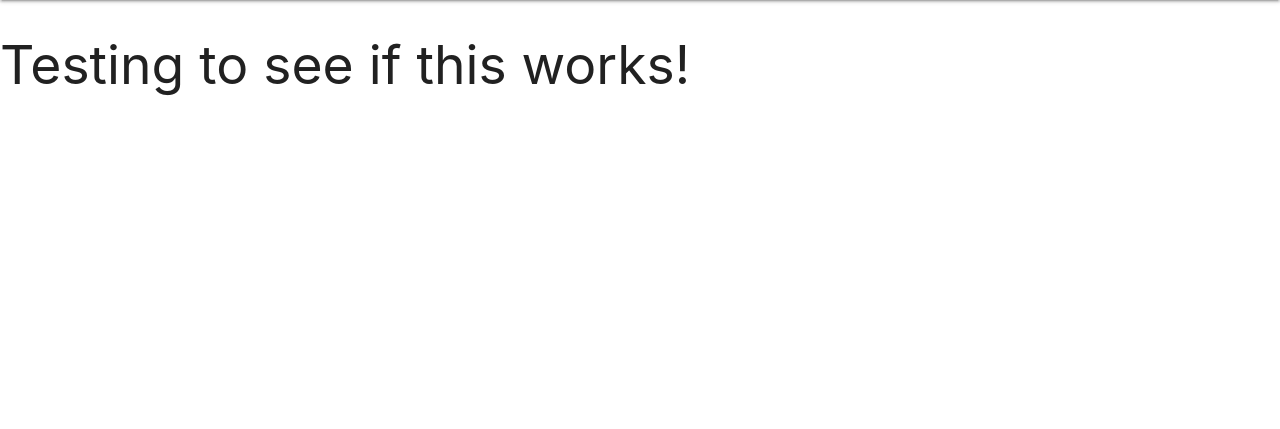
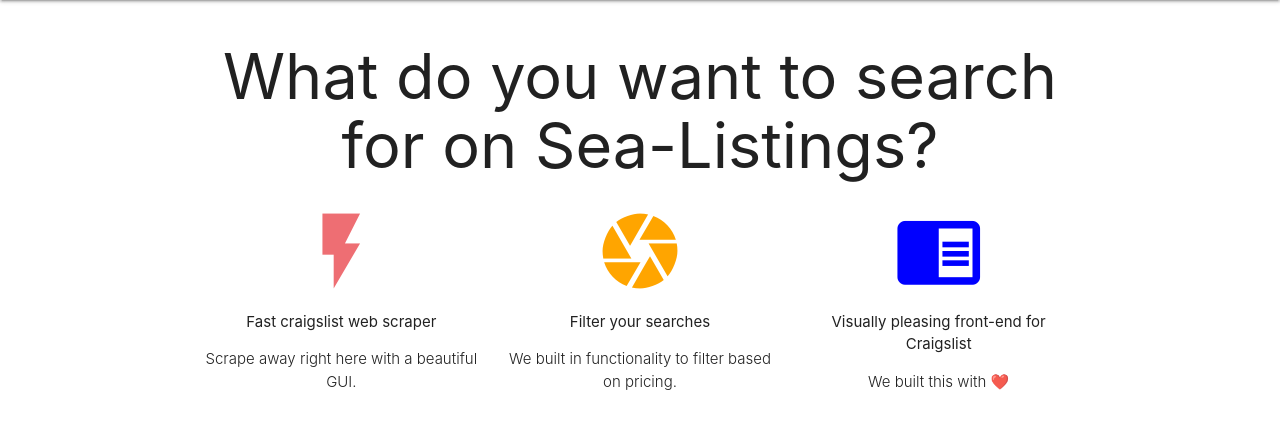
Before and after one commit to njch5/Sea-Listings, a Django app: page / in a window 1280 px wide. Shown: the part 64-493 px from the top of the page. Run offline with Django 3.2, Linux system fonts and the light colour scheme.

Commit message:
Added text for front page

```diff
--- a/sea_listings/templates/base.html
+++ b/sea_listings/templates/base.html
@@ -20,6 +20,42 @@
           </ul>
       </div>
     </nav>
-    <h2>Testing to see if this works!</h2>
+    <div class="container">
+    <h1 style="text-align: center">What do you want to search for on Sea-Listings?</h1>
+    <!-- Using flexbox to contain each element -->
+    <div class="row">
+        <div class="col s4">
+            <!-- Promo Content 1 goes here -->
+            <div class="center">
+                <i class="large material-icons" style="color: #EE6E73">flash_on</i>
+                <p>Fast craigslist web scraper</p>
+                <p class="light center">Scrape away right here with a beautiful GUI.</p>
+            </div>
+        </div>
+
+        <div class="col s4">
+          <!-- Promo Content 2 goes here -->
+          <div class="center">
+              <i class="large material-icons" style="color: orange">camera</i>
+              <p>Filter your searches</p>
+              <p class="light center">We built in functionality to filter based on pricing.</p>
+          </div>
+      </div>
+
+      <div class="col s4">
+        <!-- Promo Content 3 goes here -->
+        <div class="center">
+            <i class="large material-icons" style="color: blue">chrome_reader_mode</i>
+            <p>Visually pleasing front-end for Craigslist</p>
+            <p class="light center">We built this with ❤️</p>
+        </div>
+      </div>
+    </div>
+    </div>
+
+    {% block content %}
+
+    {% endblock content %}
+    <script src="https://cdnjs.cloudflare.com/ajax/libs/materialize/1.0.0/js/materialize.min.js"></script>
   </body>
 </html>
```
